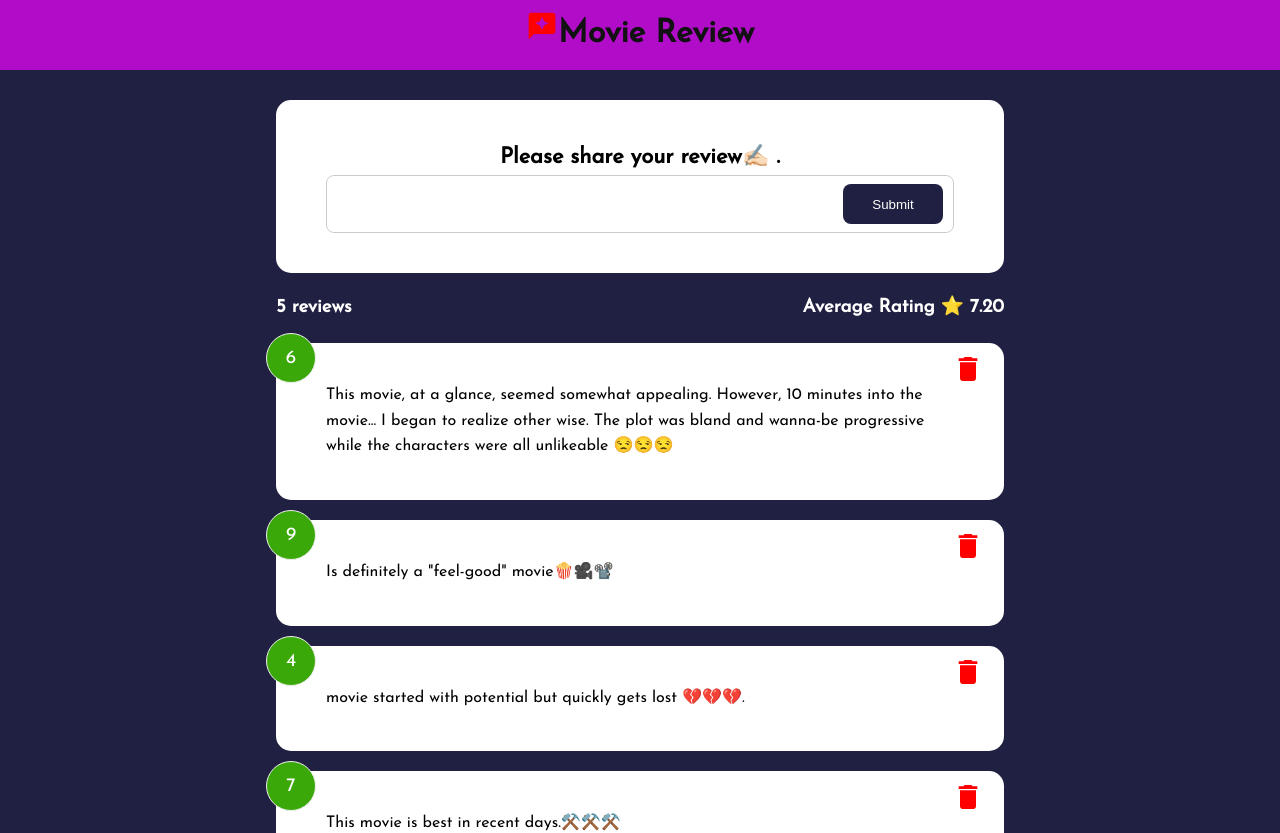
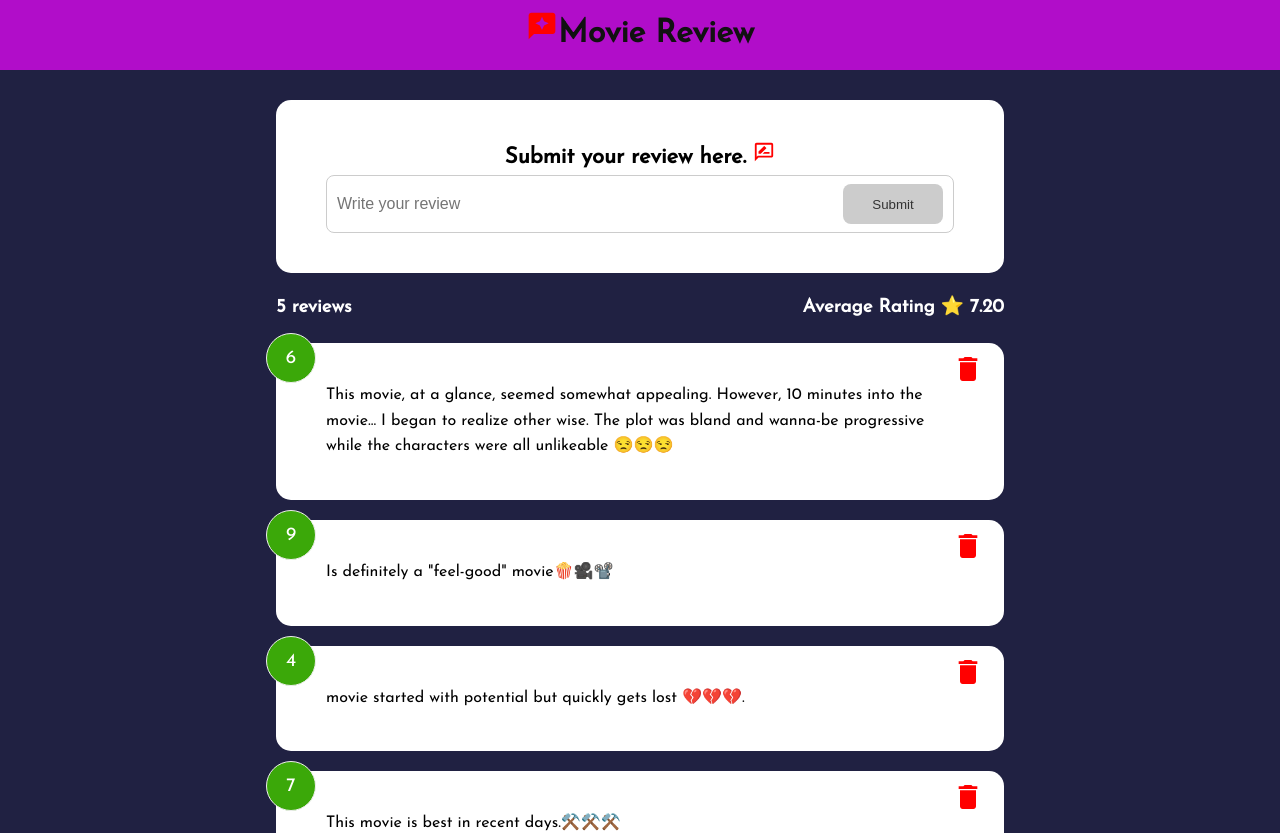
Before and after one commit to PawanNepson/FeedBack, a React (Create React App) app: page / in a window 1280 px wide. Shown: the top 833 px of the page. Built offline with nearby package versions, Linux system fonts and the light colour scheme.

Commit message:
input validation bug done

```diff
--- a/src/components/FeedbackForm.js
+++ b/src/components/FeedbackForm.js
@@ -1,16 +1,45 @@
-import React from 'react';
+
+import { useState } from 'react';
 import Button from './shared/Button';
 import Card from './shared/Card';
+import { MdOutlineRateReview } from "react-icons/md";
 
 function FeedbackForm() {
+    const [text, setText] = useState('');
+
+    const [btnDisabled, setBtnDisabled] = useState(true);
+    console.log(btnDisabled);
+
+    const handleChangeText = (e) => {
+        console.log('I am from handler');
+        if (text === '') {
+            console.log('I am from 1st if');
+            setBtnDisabled(true);
+        }
+
+        console.log(text);
+
+        if (text !== '' && text.trim().length <= 10) {
+            setBtnDisabled(true);
+        } else {
+            console.log('I am from last if block');
+            setBtnDisabled(false);
+        }
+    };
+
     return (
         <Card>
             <form>
-                <h2>Please share your review✍🏻 .</h2>
+                <h2>Submit your review here. <MdOutlineRateReview style={{ color: "red" }} /> </h2>
                 <div className='input-group'>
-                    <input type='text' />
-                    <Button> Submit </Button>
+                    <input
+                        type='text'
+                        onChange={handleChangeText}
+                        placeholder='Write your review'
+                    />
+                    <Button isDisabled={btnDisabled}> Submit </Button>
                 </div>
+                <h1>{text}</h1>
             </form>
         </Card>
     );
--- a/src/components/FeedbackStats.js
+++ b/src/components/FeedbackStats.js
@@ -1,6 +1,8 @@
 function FeedbackStats({ feedback }) {
     let average =
         feedback.reduce((acc, cur) => {
+            console.log(acc)//first ma yeso value 0
+            console.log(cur)//yesko value chai object
             return acc + cur.rating;
         }, 0) / feedback.length;
 
--- a/src/components/Header.js
+++ b/src/components/Header.js
@@ -1,6 +1,8 @@
 
+import { hover } from '@testing-library/user-event/dist/hover';
 import PropTypes from 'prop-types';
 import { MdReviews } from "react-icons/md";
+
 
 function Header({ bgColor, textColor, text }) {
     const headerInStyles = { backgroundColor: bgColor, color: textColor };
```
Also changed, not shown: src/components/shared/Button.js (+6 -1 lines).
